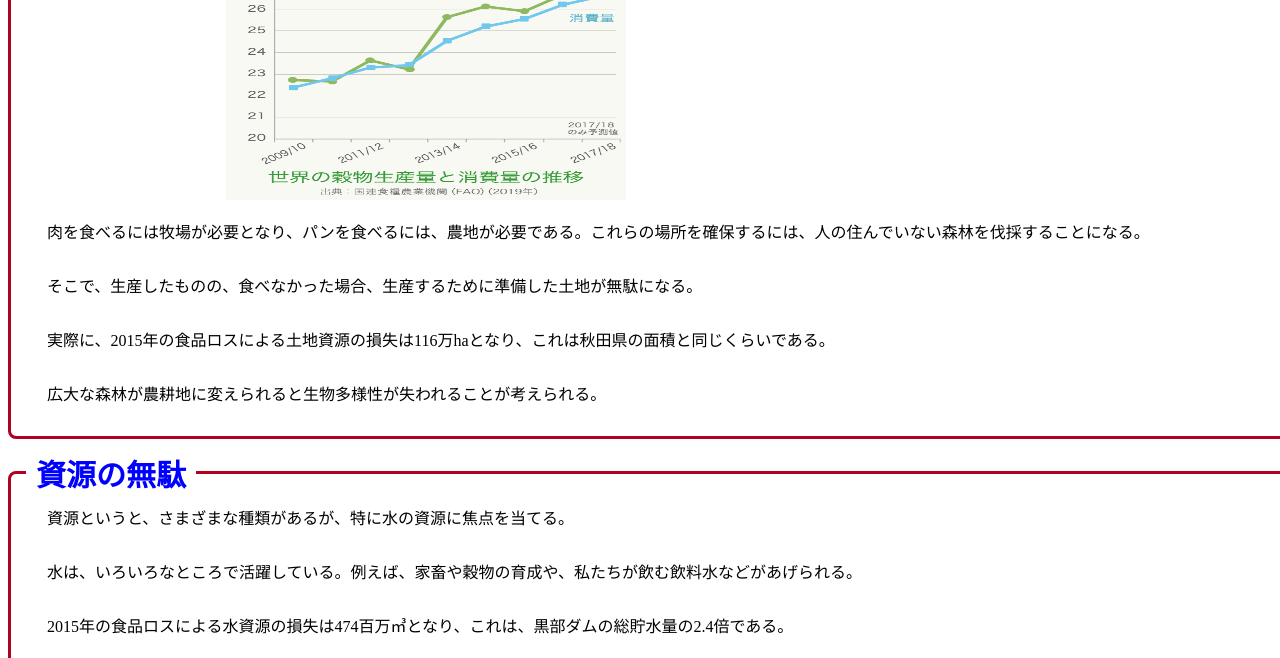
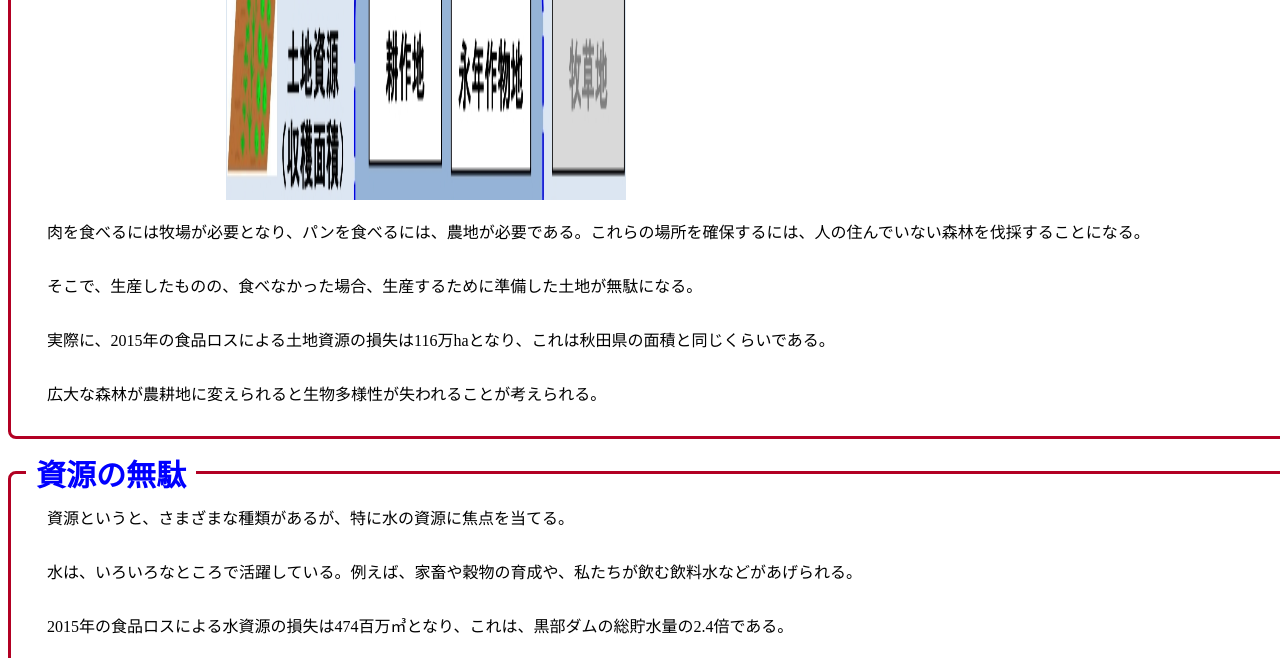
Before and after one commit to Hooo7/0111akueikyou2, a plain HTML site: page index.html in a window 1280 px wide. Shown: the part 442-1100 px from the top of the page. Drawn offline with Linux system fonts and the light colour scheme.

Commit message:
Update index.html

```diff
--- a/index.html
+++ b/index.html
@@ -50,7 +50,7 @@
 
 <div class="flame23">
 <span class="flame23-title">森林への負荷</span>
-<img src="kiga.png" alt="写真" width="400" height="250"><p>肉を食べるには牧場が必要となり、パンを食べるには、農地が必要である。これらの場所を確保するには、人の住んでいない森林を伐採することになる。<p>そこで、生産したものの、食べなかった場合、生産するために準備した土地が無駄になる。<p>実際に、2015年の食品ロスによる土地資源の損失は116万haとなり、これは秋田県の面積と同じくらいである。<p>広大な森林が農耕地に変えられると生物多様性が失われることが考えられる。</p>
+<img src="toti.jpeg" alt="写真" width="400" height="250"><p>肉を食べるには牧場が必要となり、パンを食べるには、農地が必要である。これらの場所を確保するには、人の住んでいない森林を伐採することになる。<p>そこで、生産したものの、食べなかった場合、生産するために準備した土地が無駄になる。<p>実際に、2015年の食品ロスによる土地資源の損失は116万haとなり、これは秋田県の面積と同じくらいである。<p>広大な森林が農耕地に変えられると生物多様性が失われることが考えられる。</p>
 </div>
 <div class="flame24">
 <span class="flame24-title">資源の無駄</span>
```
